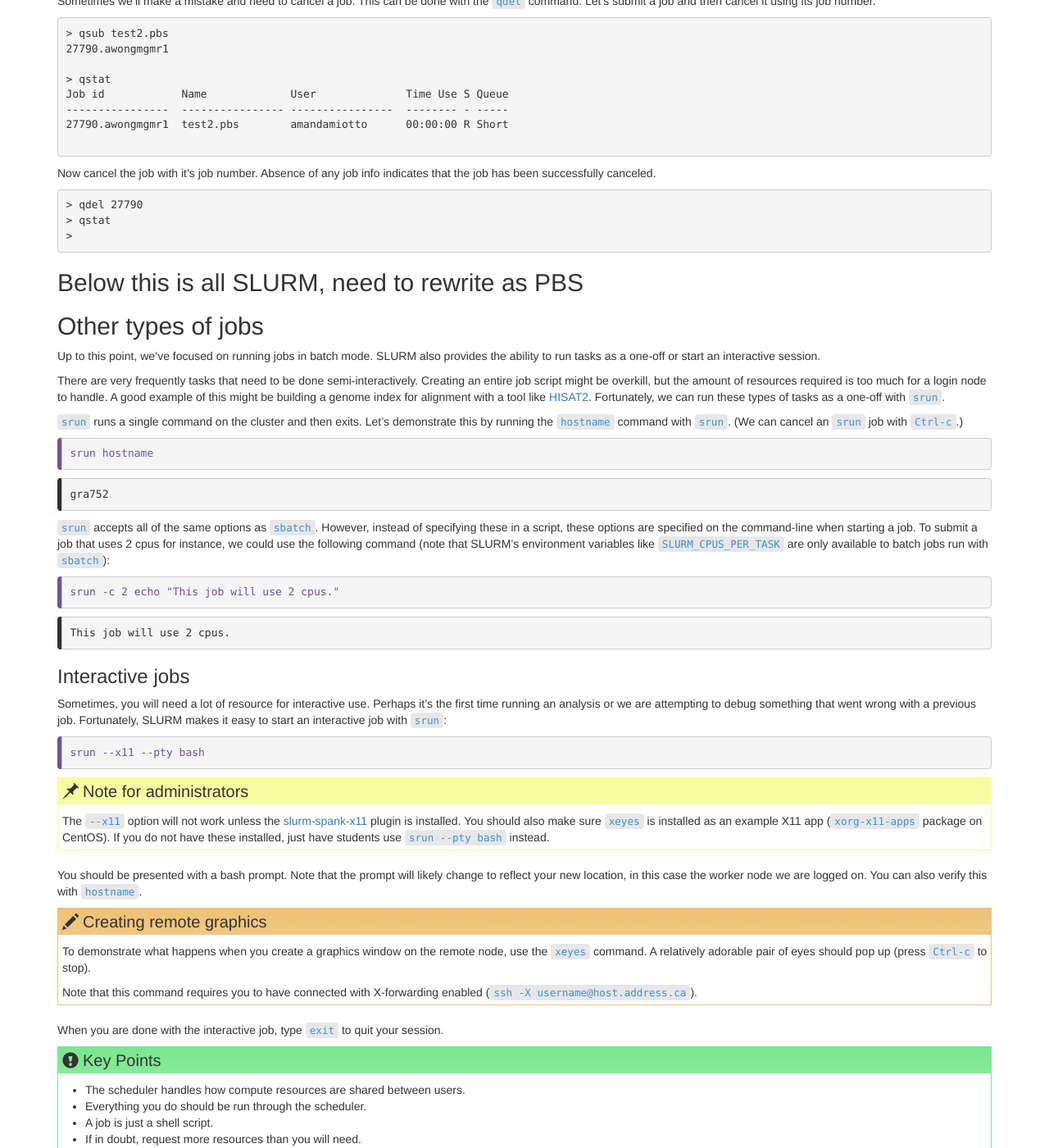
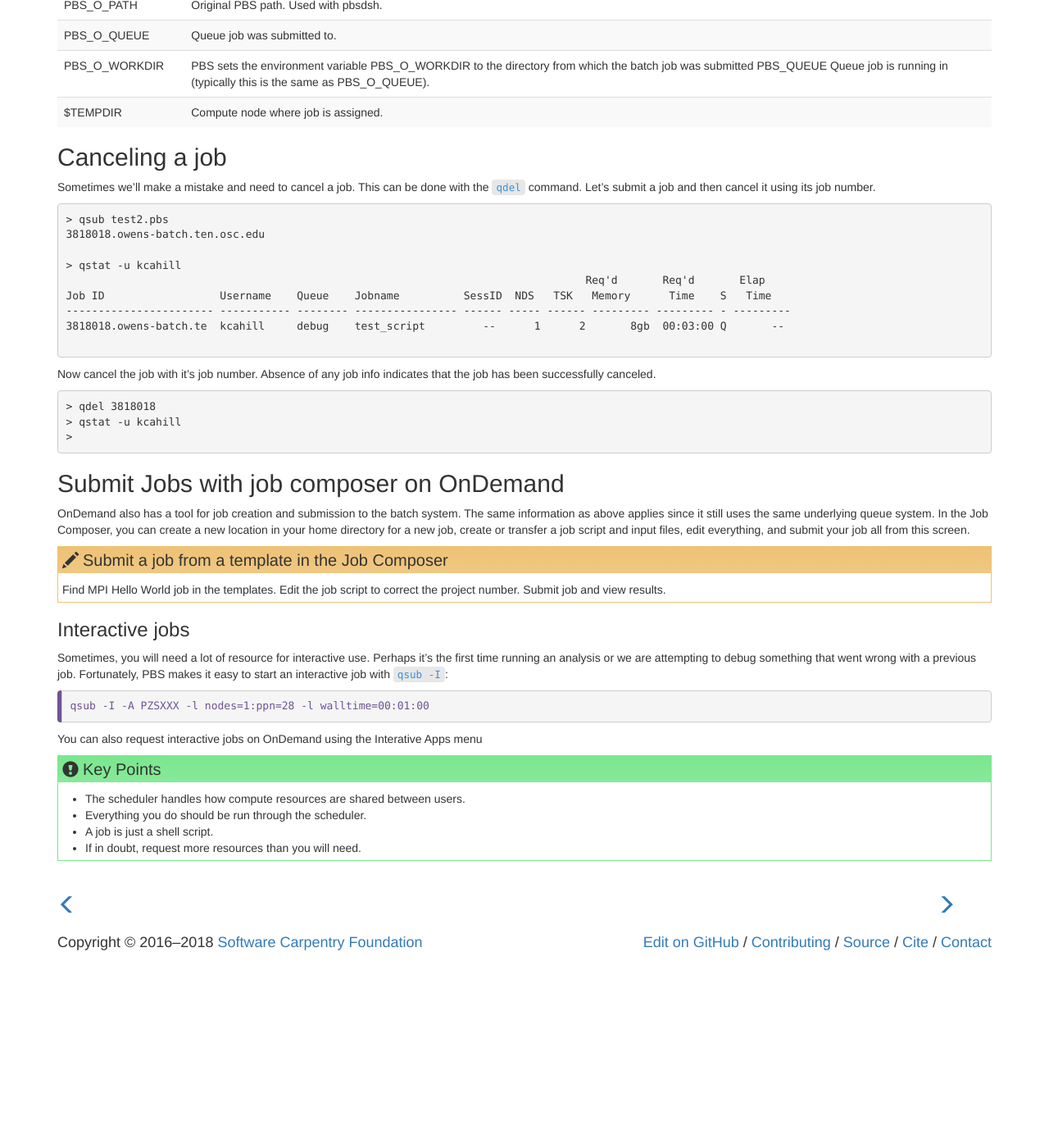
Before and after one commit to khill42/OSC_IntroHPC, a Jekyll site: the page built from _episodes/12-scheduler.md, in a window 1280 px wide and 1400 px high, scrolled down 4506 px. Shown: the whole window at 82% size. Built offline with Jekyll 4.4.1, drawn with Linux system fonts in a browser that asks for light colours; after the commit the page ends 5675 px from its top, so only the background shows below that; some of the changed text lies outside the part shown.

Commit message:
Update 12-scheduler.md

````diff
--- a/_episodes/12-scheduler.md
+++ b/_episodes/12-scheduler.md
@@ -37,12 +37,12 @@ test.pbs
 ```
 ```
 #!/bin/bash
-#PBS -q workq
-#PBS -A qris-gu
-#Give the job a name ... in the past had to start alphabetical and be < 13 chars
+#PBS -q debug
+#PBS -A PZSXXXX
+  #Give the job a name
 #PBS -N test_script
 #PBS -l walltime=00:03:00
-#PBS -l select=1:ncpus=2:mem=2g
+#PBS -l nodes=1:ppn=2
 
 echo 'This script is running on:'
 hostname
@@ -58,9 +58,9 @@ To test a small pbs script, run it as:
 ```
 ~> ./test.pbs
 This script is running on:
-awoonga1.local
+owens-login04.hpc.osc.edu
 The date is :
-Wed Jan 10 11:27:38 AEST 2018
+Tue Sep 18 14:21:02 EDT 2018
 ```
 This script will take 2 minutes to finish due to the `sleep 120` command.
 
@@ -77,7 +77,7 @@ To submit this job to the scheduler, we use the `qsub` command.
 
 ```
 ~> qsub test.pbs
-25333.awongmgmr1
+3818006.owens-batch.ten.osc.edu
 ~>
 ```
 The number that first appears is your Job ID. When the job is completed, you will get two files: an Output and an Error file (even if there is no errors). They will be named {JobName}.o{JobID} and {JobName}.e{JobID} respectively.
@@ -86,17 +86,23 @@ And that's all we need to do to submit a job.
 To check on our job's status, we use the command `qstat`.
 
 ```
-~> qstat
-Job id            Name             User              Time Use S Queue
-----------------  ---------------- ----------------  -------- - -----
-25399.awongmgmr1  test_script      amandamiotto      00:00:00 R Short
+~> qstat -u username
+owens-batch.ten.osc.edu:
+                                                                                  Req'd       Req'd       Elap
+Job ID                  Username    Queue    Jobname          SessID  NDS   TSK   Memory      Time    S   Time
+----------------------- ----------- -------- ---------------- ------ ----- ------ --------- --------- - ---------
+3818006.owens-batch.te  kcahill     debug    test_script         --      1      2       8gb  00:03:00 Q       --
 ```
 
 {: .output}
 
-We can see all the details of our job, most importantly that it is in the "R" or "RUNNING" state.
-Sometimes our jobs might need to wait in a queue ("PENDING") or have an error.
-The best way to check our job's status is with `qtat`.
+We can see all the details of our job, most importantly if it is in the "R" or "RUNNING" state.
+Sometimes our jobs might need to wait in a queue ("QUEUED") or have an error.
+The best way to check our job's status is with `qstat`. It is easiest to view just your own jobs
+in the queue with the `qstat -u username`. Otherwise, you get the entire queue.
+
+Also, OnDemand allows you to view the queue for all systems (not just the one you are on in the shell) under Jobs, select
+Active Jobs. You can filter by your jobs, your group's jobs, and all jobs.
 
 ## Customizing your job
 
@@ -108,12 +114,12 @@ test.pbs
 ```
 ```
 #!/bin/bash
-#PBS -q workq
-#PBS -A qris-gu
-#Give the job a name ... in the past had to start alphabetical and be < 13 chars
+#PBS -q debug
+#PBS -A PZSXXXX
+   #Give the job a name
 #PBS -N test_script
 #PBS -l walltime=00:03:00
-#PBS -l select=1:ncpus=2:mem=2g
+#PBS -l nodes=1:ppn=2
 
 echo 'This script is running on:'
 hostname
@@ -136,8 +142,8 @@ In our example, we have set the following parameters:
 
 | Flag | Name | Example Setting | Notes|
 | --- | --- | --- | --- |
-| -q | queue | workq | See next section for queue info |
-| -A | account |qris-gu| Discuss with your admins or university re account |
+| -q | queue | debug | See next section for queue info |
+| -A | project |PZS| You must specify a project for each job |
 | -N | jobname| test_script | Name of your script (no spaces, alphanumeric only) |
 | -l | resource list| multiple settings| See next segment|
 
@@ -156,9 +162,9 @@ and attempt to run a job for two minutes.
 ```
 #!/bin/bash
 
-#PBS -A qris-gu
+#PBS -A PZSXXXX
 #PBS -l walltime=00:00:30  ## <- altered to 30 seconds
-#PBS -l select=1:ncpus=2:mem=2g
+#PBS -l nodes=1:ppn=2
 
 echo 'This script is running on:'
 hostname
@@ -188,10 +194,10 @@ This means that one user cannot mess up the experience of others,
 the only jobs affected by a mistake in scheduling will be their own.
 
 #### Compute Resources and Parameters
-Compute parameters, represented by `select=1:ncpus=2:mem=2g` can be considered individually. The argument `select` specifies the number of nodes (or chunks of resource) required; `ncpus` indicates the number of CPUs per chunk required.
+Compute parameters, represented by `nodes=1:ppn=2` can be considered individually. The argument `nodes` specifies the number of nodes (or chunks of resource) required; `ppn` indicates the number of CPUs per chunk required.
 
 
-| select |  ncpus |  Description|
+| nodes |  ppn |  Description|
 |---|---|---|
 | 2|  16|  32 Processor job, using 2 nodes and 16 processors per node|
 | 4|  8|  32 Processor job, using 4 nodes and 8 processors per node|
@@ -211,26 +217,34 @@ man qsub
 
 ## Queues
 
-There are usually a number of available queues to use on your HPC. To see what queues are available, you can use the command `qstat -Q`. If you are not sure which to use, workq is a good start and is generally set as the default.
+There are usually a number of available queues to use on your HPC. Remember: Each cluster has separate queues. Right now, we
+are looking only at the queues on Owens. The other clusters have similar queues but they are not the same.
+To see what queues are available, you can use the command `qstat -Q`. You do not have to specify a queue for most jobs.
+Your job will be routed to the appropriate queue based on node and walltime request.
 
 ```
 ~> qstat -Q
-Queue              Max   Tot Ena Str   Que   Run   Hld   Wat   Trn   Ext Type
----------------- ----- ----- --- --- ----- ----- ----- ----- ----- ----- ----
-workq                0     0 yes yes     0     0     0     0     0     0 Rout
-Short                0    18 yes yes     1    17     0     0     0     0 Exec
-Single               0    36 yes yes     0    36     0     0     0     0 Exec
-Interact             0     8 yes yes     0     7     0     0     0     0 Exec
-Long                 0     2 yes yes     0     2     0     0     0     0 Exec
-Special              0     0 yes yes     0     0     0     0     0     0 Exec
-DeadEnd              0     0 yes  no     0     0     0     0     0     0 Exec
+Queue              Max    Tot   Ena   Str   Que   Run   Hld   Wat   Trn   Ext T   Cpt
+----------------   ---   ----    --    --   ---   ---   ---   ---   ---   --- -   ---
+batch                0    179   yes   yes   179     0     0     0     0     0 R     0
+debug                0      2   yes   yes     0     0     0     0     0     0 E     2
+dedicated            0      0   yes   yes     0     0     0     0     0     0 E     0
+hugemem              0     12   yes   yes     0    12     0     0     0     0 E     0
+largeparallel        0     47   yes   yes    39     8     0     0     0     0 E     0
+longserial           0    255   yes   yes     0   255     0     0     0     0 E     0
+montecarlo           0      0   yes   yes     0     0     0     0     0     0 E     0
+newsyntax            0      0   yes   yes     0     0     0     0     0     0 E     0
+parallel             0    115   yes   yes    14    81    19     0     0     0 E     1
+parhugemem           0      3   yes   yes     2     1     0     0     0     0 E     0
+serial               0    900   yes   yes    55   764    56     0     0     0 E    25
+longparallel         0      0   yes   yes     0     0     0     0     0     0 E     0
 ```
 {: .bash}
 
 
 > ## Submitting resource requests
 >
-> Submit a job that will use 2 cpus, 4 gigabytes of memory, and 5 minutes of walltime.
+> Submit a job that will use 1 node, 14 processors, and 5 minutes of walltime.
 {: .challenge}
 
 
@@ -251,6 +265,7 @@ PBS sets multiple environment variables at submission time. The following PBS va
 | PBS_O_PATH|  Original PBS path. Used with pbsdsh.|
 | PBS_O_QUEUE|  Queue job was submitted to.|
 | PBS_O_WORKDIR|  PBS sets the environment variable PBS_O_WORKDIR to the directory from which the batch job was submitted PBS_QUEUE Queue job is running in (typically this is the same as PBS_O_QUEUE). |
+| $TEMPDIR|  Compute node where job is assigned.|
 
 ## Canceling a job
 
@@ -261,12 +276,13 @@ Let's submit a job and then cancel it using its job number.
 
 ```
 > qsub test2.pbs
-27790.awongmgmr1
+3818018.owens-batch.ten.osc.edu
 
-> qstat
-Job id            Name             User              Time Use S Queue
-----------------  ---------------- ----------------  -------- - -----
-27790.awongmgmr1  test2.pbs        amandamiotto      00:00:00 R Short
+> qstat -u kcahill
+                                                                                 Req'd       Req'd       Elap
+Job ID                  Username    Queue    Jobname          SessID  NDS   TSK   Memory      Time    S   Time
+----------------------- ----------- -------- ---------------- ------ ----- ------ --------- --------- - ---------
+3818018.owens-batch.te  kcahill     debug    test_script         --      1      2       8gb  00:03:00 Q       --
 
 ```
 
@@ -274,90 +290,34 @@ Now cancel the job with it's job number.
 Absence of any job info indicates that the job has been successfully canceled.
 
 ```
-> qdel 27790
-> qstat
+> qdel 3818018
+> qstat -u kcahill
 >
 ```
+## Submit Jobs with job composer on OnDemand
 
+OnDemand also has a tool for job creation and submission to the batch system. The same information as above applies since
+it still uses the same underlying queue system. In the Job Composer, you can create a new location in your home directory
+for a new job, create or transfer a job script and input files, edit everything, and submit your job all from this screen.
 
+> ## Submit a job from a template in the Job Composer
+>
+> Find MPI Hello World job in the templates.
+> Edit the job script to correct the project number.
+> Submit job and view results.
+{: .challenge}
 
-## Below this is all SLURM, need to rewrite as PBS
-
-
-
-## Other types of jobs
-
-Up to this point, we've focused on running jobs in batch mode.
-SLURM also provides the ability to run tasks as a one-off or start an interactive session.
-
-There are very frequently tasks that need to be done semi-interactively.
-Creating an entire job script might be overkill,
-but the amount of resources required is too much for a login node to handle.
-A good example of this might be building a genome index for alignment with a tool like [HISAT2](https://ccb.jhu.edu/software/hisat2/index.shtml).
-Fortunately, we can run these types of tasks as a one-off with `srun`.
-
-`srun` runs a single command on the cluster and then exits.
-Let's demonstrate this by running the `hostname` command with `srun`.
-(We can cancel an `srun` job with `Ctrl-c`.)
-
-```
-srun hostname
-```
-{: .bash}
-```
-gra752
-```
-{: .output}
-
-`srun` accepts all of the same options as `sbatch`.
-However, instead of specifying these in a script,
-these options are specified on the command-line when starting a job.
-To submit a job that uses 2 cpus for instance,
-we could use the following command
-(note that SLURM's environment variables like `SLURM_CPUS_PER_TASK` are only available to batch jobs run with `sbatch`):
-
-```
-srun -c 2 echo "This job will use 2 cpus."
-```
-{: .bash}
-```
-This job will use 2 cpus.
-```
-{: .output}
 
 ### Interactive jobs
 
 Sometimes, you will need a lot of resource for interactive use.
 Perhaps it's the first time running an analysis
 or we are attempting to debug something that went wrong with a previous job.
-Fortunately, SLURM makes it easy to start an interactive job with `srun`:
+Fortunately, PBS makes it easy to start an interactive job with `qsub -I`:
 
 ```
-srun --x11 --pty bash
+qsub -I -A PZSXXX -l nodes=1:ppn=28 -l walltime=00:01:00
 ```
 {: .bash}
 
-> ## Note for administrators
->
-> The `--x11` option will not work unless the [slurm-spank-x11](https://github.com/hautreux/slurm-spank-x11) plugin is installed.
-> You should also make sure `xeyes` is installed as an example X11 app
-> (`xorg-x11-apps` package on CentOS).
-> If you do not have these installed, just have students use `srun --pty bash` instead.
-{: .callout}
-
-You should be presented with a bash prompt.
-Note that the prompt will likely change to reflect your new location,
-in this case the worker node we are logged on.
-You can also verify this with `hostname`.
-
-> ## Creating remote graphics
->
-> To demonstrate what happens when you create a graphics window on the remote node,
-> use the `xeyes` command.
-> A relatively adorable pair of eyes should pop up (press `Ctrl-c` to stop).
->
-> Note that this command requires you to have connected with X-forwarding enabled
-> (`ssh -X username@host.address.ca`).
-{: .challenge}
-
-When you are done with the interactive job, type `exit` to quit your session.
+You can also request interactive jobs on OnDemand using the Interative Apps menu
````
